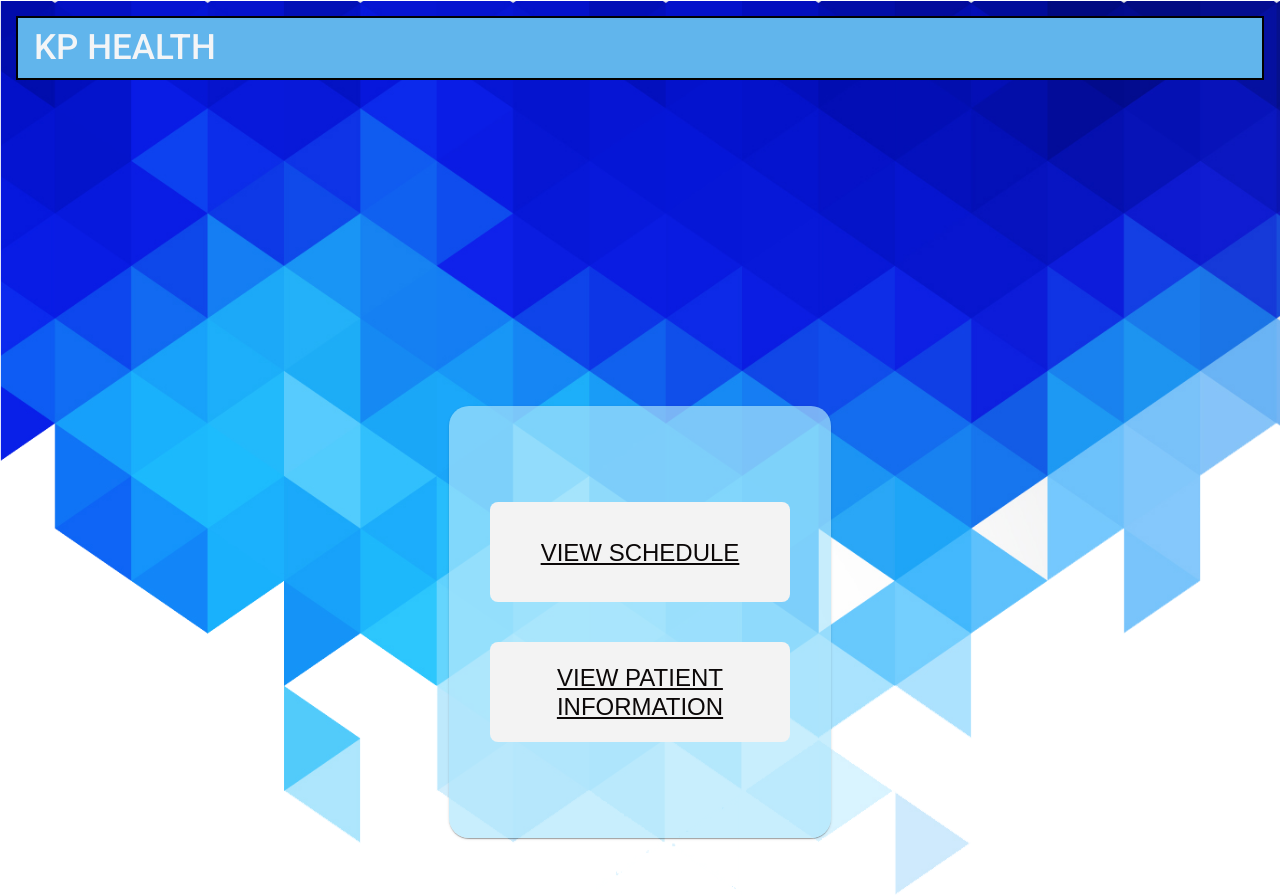
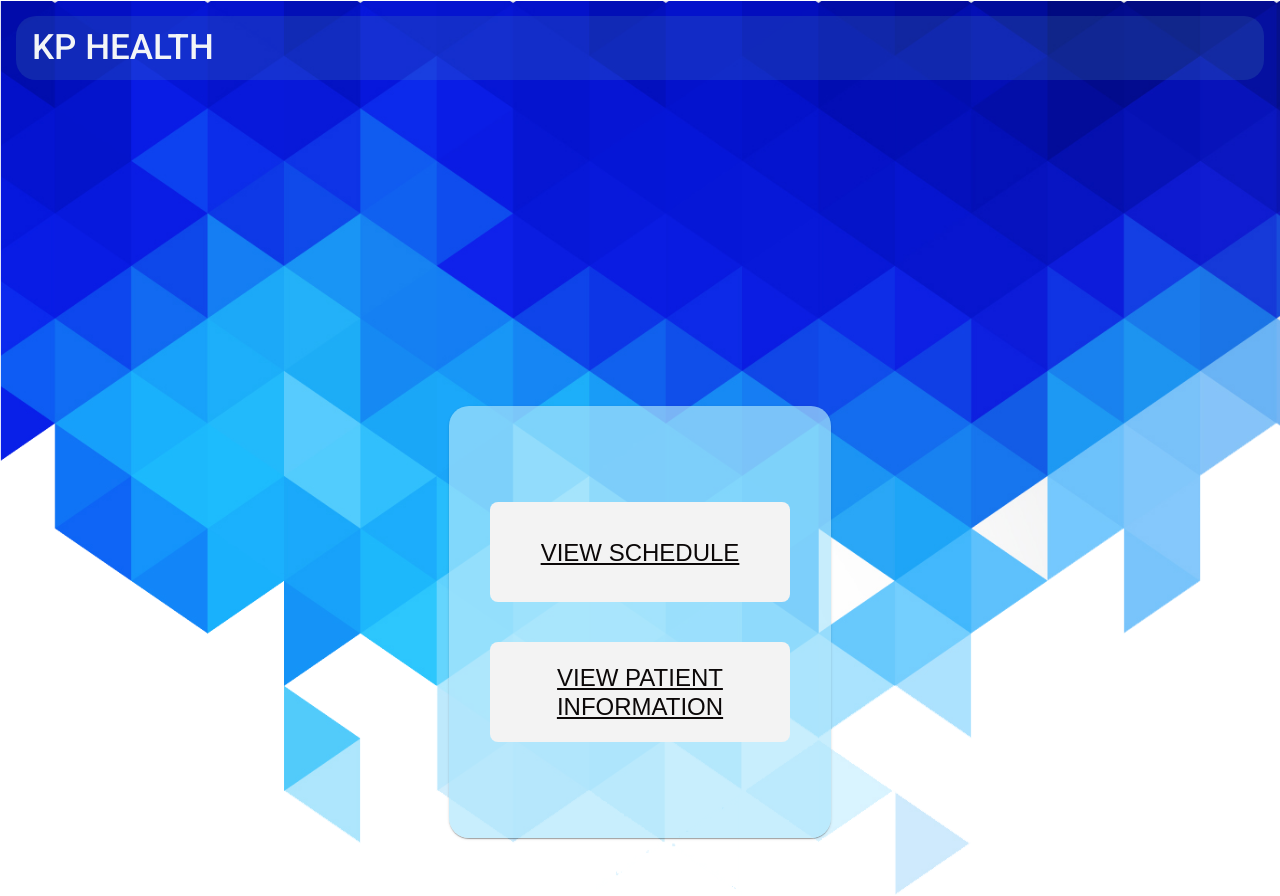
Before and after one commit to rednguyen/DoctorUI, an Angular app: page / in a window 1280 px wide. Built offline with nearby package versions, Linux system fonts and the light colour scheme.

Commit message:
navbar tweak

```diff
--- a/src/app/nav-bar/nav-bar.component.css
+++ b/src/app/nav-bar/nav-bar.component.css
@@ -1,10 +1,13 @@
 .nav-bar {
-    background-color: rgb(97, 181, 236);
+    /* background-color: rgb(97, 181, 236);
     justify-content: space-between;
     border-bottom: 2px solid black;
     border-top: 2px solid black;
     border-right: 2px solid black;
-    border-left: 2px solid black;
+    border-left: 2px solid black;  */
+    background: rgba(78, 146, 173, 0.2);
+    justify-content: space-between;
+    border-radius: 20px;
 }
 
 a:hover, a:visited, a:link, a:active
@@ -14,6 +17,7 @@ a:hover, a:visited, a:link, a:active
 
 .title {
     font-size: 35px
+
 }
 
 .text-color {
```
